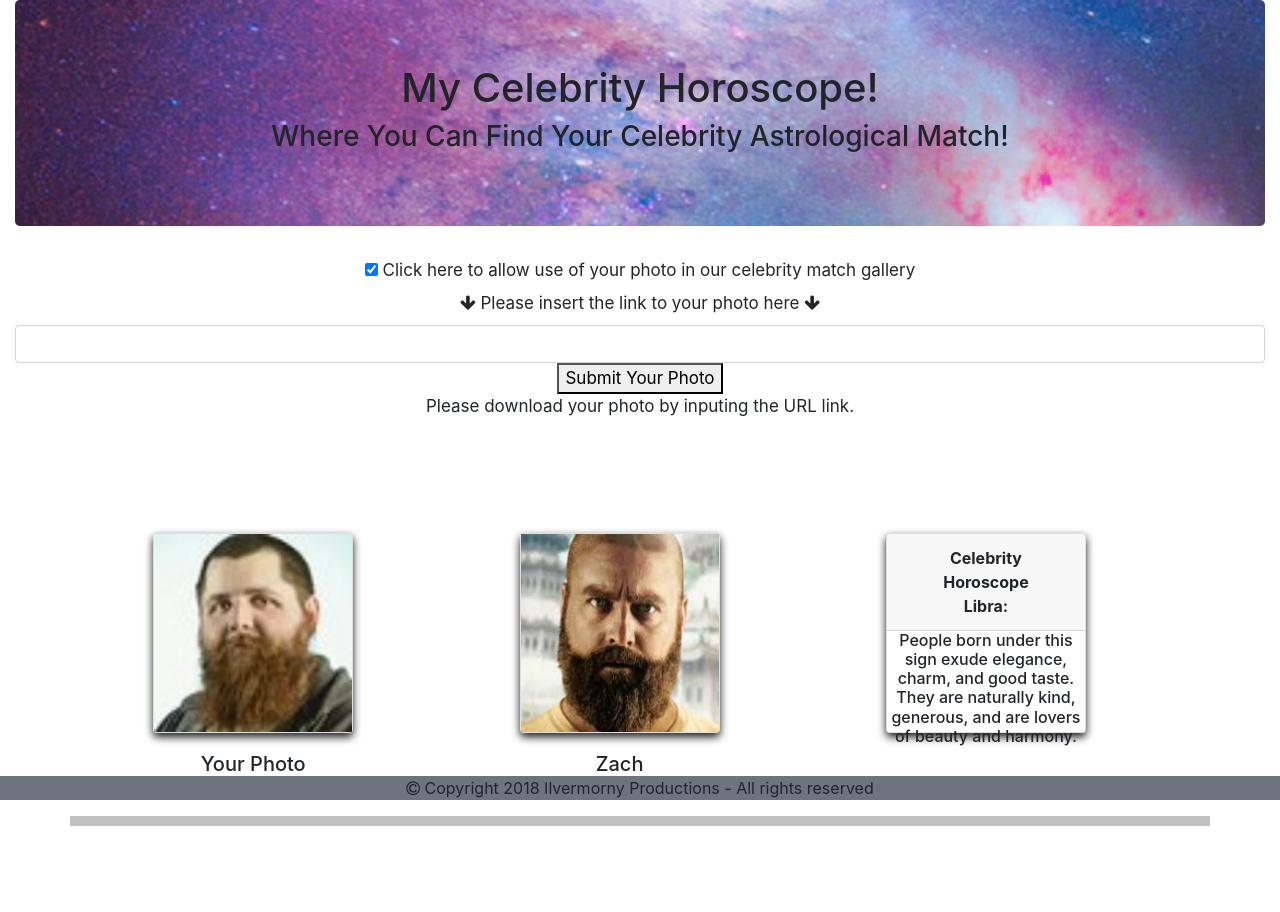
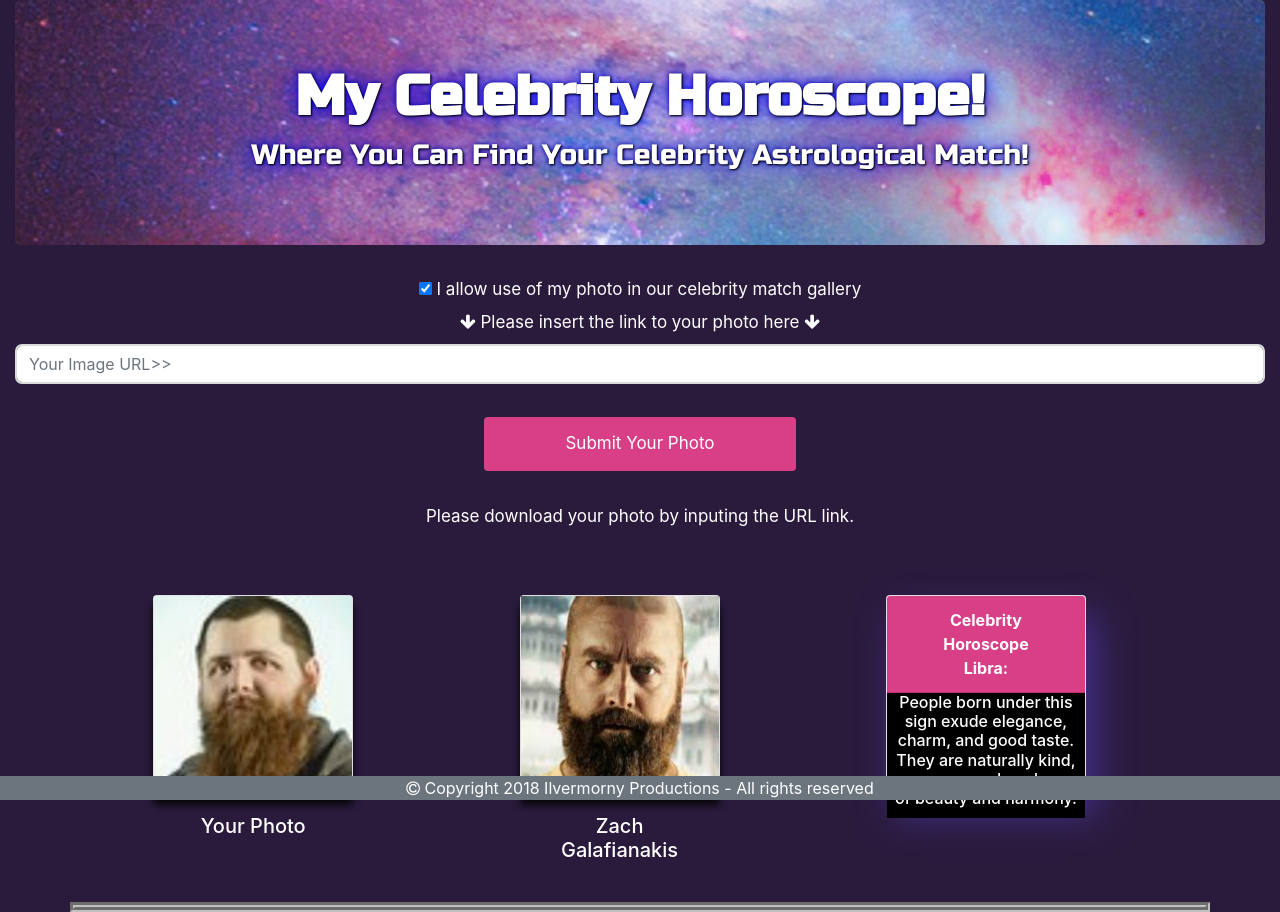
Before and after one commit to natebecker11/My-Celebrity-Horoscope, a plain HTML site: page index.html in a window 1280 px wide. Before the commit the page ends 832 px from the top, so only its background shows below. Drawn offline with nearby package versions, Linux system fonts and the light colour scheme; a script that the page names is missing.

Commit message:
Most of the user experience styling is complete, just a little more

```diff
--- a/assets/css/style.css
+++ b/assets/css/style.css
@@ -1,8 +1,23 @@
 
-
+body{
+    /* background-color: #44318D; */
+    background-color: #2A1B3D;
+    /* background-color: #D83F87; */
+    color:white;
+}
 
 .jumbotron {
     background-image: url("../images/horoscope2.jpg")
+}
+
+#headerJumbotron {
+    font-family: 'Russo One', sans-serif;
+    color: white;
+    text-shadow: 1px 1px 2px black, 0 0 25px blue, 0 0 5px darkblue;
+}
+
+.h1, h1 {
+    font-size: 3.5rem;
 }
 
 .checkbox {
@@ -15,8 +30,37 @@
 	height: 200px;
     width: 200px;
     text-align: center;
-    box-shadow: 0 4px 8px 0 rgba(0, 0, 0, 0.9);
+    box-shadow: 0 10px 8px 0 rgba(0, 0, 0, 0.9);
     margin: 5.2em;
+}
+
+.card:hover{
+    text-shadow:1px 1px 2px #2A1B3D;
+}
+
+#cardMain {
+    box-shadow: 10px 20px 36px #44318D;
+    transition-duration: 0.4s;
+    transition: transform .4s;
+}
+
+#cardMain:hover {
+
+    transform: scale(1.3);
+}
+
+.card-header {
+    background-color: #d83F87;
+}
+
+
+
+h6.card-title {
+    background-color: black;
+}
+
+#celebHoroscope {
+padding-bottom: 10px;
 }
 
 .hidden {
@@ -38,10 +82,62 @@
 
 .row.betterRow {
     width: 100%;
+    margin-top: 38px;
 }
 
 #userMatchesDiv{
-    border: solid 5px silver;
+    border: groove 5px silver;
     background-color: black;
     color: white;
 }
+
+#submitBtn {
+    width: 25%;
+    background-color: rgb(216, 63, 135);
+    color: white;
+    padding: 14px 20px;
+    margin: 8px 0;
+    border: none;
+    border-radius: 4px;
+    cursor: pointer;
+    transition-duration: 0.4s;
+    transition: transform .4s;
+}
+
+#submitBtn:hover {
+    background-color: #d83F87;
+    background-color: rgb(255, 56, 149);
+    color: white;
+    box-shadow: 0 6px 8px 0 rgb(219, 55, 135), 0 8.5px 25px 0 rgb(255, 61, 155);
+    transform: scale(1.3);
+}
+
+#inputboxID {
+    border: 2px solid #dadada;
+    border-radius: 7px;
+}
+
+#inputboxID:hover {
+    outline: none;
+    border-color: purple;
+    box-shadow: 0 0 15px purple;
+}
+
+#inputboxID:focus {
+    outline: none;
+    border-color: rgb(0, 231, 0);
+    box-shadow: 0 0 25px rgb(0, 212, 0);
+}
+
+.elseInputboxID{
+    text-shadow: 8px 8px 16px black, 0 0 50px red, 0 0 25px red;
+}
+#instructions {
+
+    margin-top: 0;
+    margin-bottom: -3rem;
+}
+
+.col {
+    /* border: double 1px silver; */
+}
--- a/assets/js/script.js
+++ b/assets/js/script.js
@@ -111,7 +111,9 @@ $(document).on("click", "#submitBtn", function() {
   }
   // } else {$("label[for='inputboxID']").text("The image must be between 48x48 pixels and 4096x4096 pixels OR the image URL is not valid.")}
   else {
+
     $("label[for='inputboxID']").text("The URL must end with .jpg, .jpeg, or .png.")
+    $("label[for='inputboxID']").addClass("elseInputboxID")
   }
 });
 
--- a/index.html
+++ b/index.html
@@ -5,6 +5,7 @@
   <meta name="viewport" content="width=device-width, initial-scale=1.0">
   <meta http-equiv="X-UA-Compatible" content="ie=edge">
   <title>My Celebrity Horoscope!</title>
+  <link href="https://fonts.googleapis.com/css?family=Russo+One" rel="stylesheet">
   <link rel="stylesheet" href="https://maxcdn.bootstrapcdn.com/bootstrap/4.0.0/css/bootstrap.min.css" integrity="sha384-Gn5384xqQ1aoWXA+058RXPxPg6fy4IWvTNh0E263XmFcJlSAwiGgFAW/dAiS6JXm" crossorigin="anonymous">
   <link rel="stylesheet" href="https://maxcdn.bootstrapcdn.com/font-awesome/4.7.0/css/font-awesome.min.css">
   <link rel='stylesheet' href='assets/css/style.css'>
@@ -15,7 +16,7 @@
   <!-- Main container for all content -->
   <div class='container-fluid'>
     <div class='jumbotron text-center' id='headerJumbotron'>
-      <h1 id='mainHeader'>My Celebrity Horoscope!</h1>
+      <h1 id='mainHeader'><strong>My Celebrity Horoscope!</strong></h1>
       <h3 id='subMainHeader'>Where You Can Find Your Celebrity Astrological Match!</h3>
     </div>
   </div>
@@ -25,16 +26,18 @@
         <div class="checkbox">
           <label>
               <input type="checkbox" id="consentToggle" checked data-toggle="toggle" data-size="small">
-                  Click here to allow use of your photo in our celebrity match gallery
+                  I allow use of my photo in our celebrity match gallery
           </label>
               <div id='submitBtnDiv'>
                 <!-- Submit button need an identifier to read toggle for use or not in gallery-->
                 <!-- URL Form -->
                 <label for="inputboxID"><i class="fa fa-arrow-down"></i> Please insert the link to your photo here <i class="fa fa-arrow-down"></i></label>
-                <input class="form-control" id="inputboxID" type="text">
+                <input class="form-control" id="inputboxID" type="text" placeholder="Your Image URL>>" >
+                <br>
                 <button id='submitBtn'>Submit Your Photo</button>
               </div>
             <div id='instructionsDiv'>
+              <br>
             <p id='instructions'>Please download your photo by inputing the URL link.</p>
             <!-- <div class="hidden"></div>             -->
            </div>
@@ -60,7 +63,7 @@
               </div>
             </div>
           <!-- Horoscope example text...id created -->
-            <div class="card"  alt="Celebrity horoscope">
+            <div class="card"  alt="Celebrity horoscope" id="cardMain">
               <div class="card-header"><b>Celebrity Horoscope<br><span id='celebZodiac'>Libra</span>:</b></div>
                 <!-- <div class="card-body"> -->
                   <h6 class="card-title" id="celebHoroscope">People born under this sign exude elegance, charm, and good taste. They are naturally kind, generous, and are lovers of beauty and harmony.</h6>
@@ -69,7 +72,7 @@
         </div>
       </div>
     </div>
-
+<br>
   <!-- put this inside a container -->
   <div id='userMatchesDiv' class="container justify-content-center">
   </div>
```
